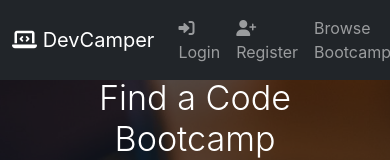
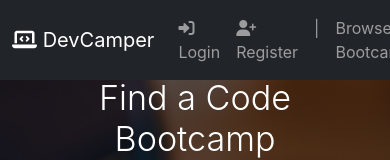
Before and after one commit to sholabioku/devcamper-api, a React (Create React App) app in the folder frontend/: page / in a window 390 px wide. Shown: the top 160 px of the page. Built offline with nearby package versions, Linux system fonts and the light colour scheme.

Commit message:
replaces tag elements with react-bootstrap markup

```diff
--- a/frontend/src/components/Header.jsx
+++ b/frontend/src/components/Header.jsx
@@ -14,28 +14,18 @@ const Header = () => {
             </Navbar.Brand>
           </LinkContainer>
           <Nav className="me-auto w-100 justify-content-end">
-            <ul className="navbar-nav ml-auto">
-              <li className="nav-item">
             <Link className="nav-link" to="/login">
               <i className="fas fa-sign-in-alt"></i> Login
             </Link>
-              </li>
-              <li className="nav-item">
             <Link className="nav-link" to="/register">
               <i className="fas fa-user-plus"></i> Register
             </Link>
-              </li>
-              <li className="nav-item d-none d-sm-block">
             <Link className="nav-link" to="#">
               |
             </Link>
-              </li>
-              <li className="nav-item">
             <Link className="nav-link" to="/bootcamps">
               Browse Bootcamps
             </Link>
-              </li>
-            </ul>
           </Nav>
         </Container>
       </Navbar>
```
Lines whose indentation alone changed are shown as unchanged.
